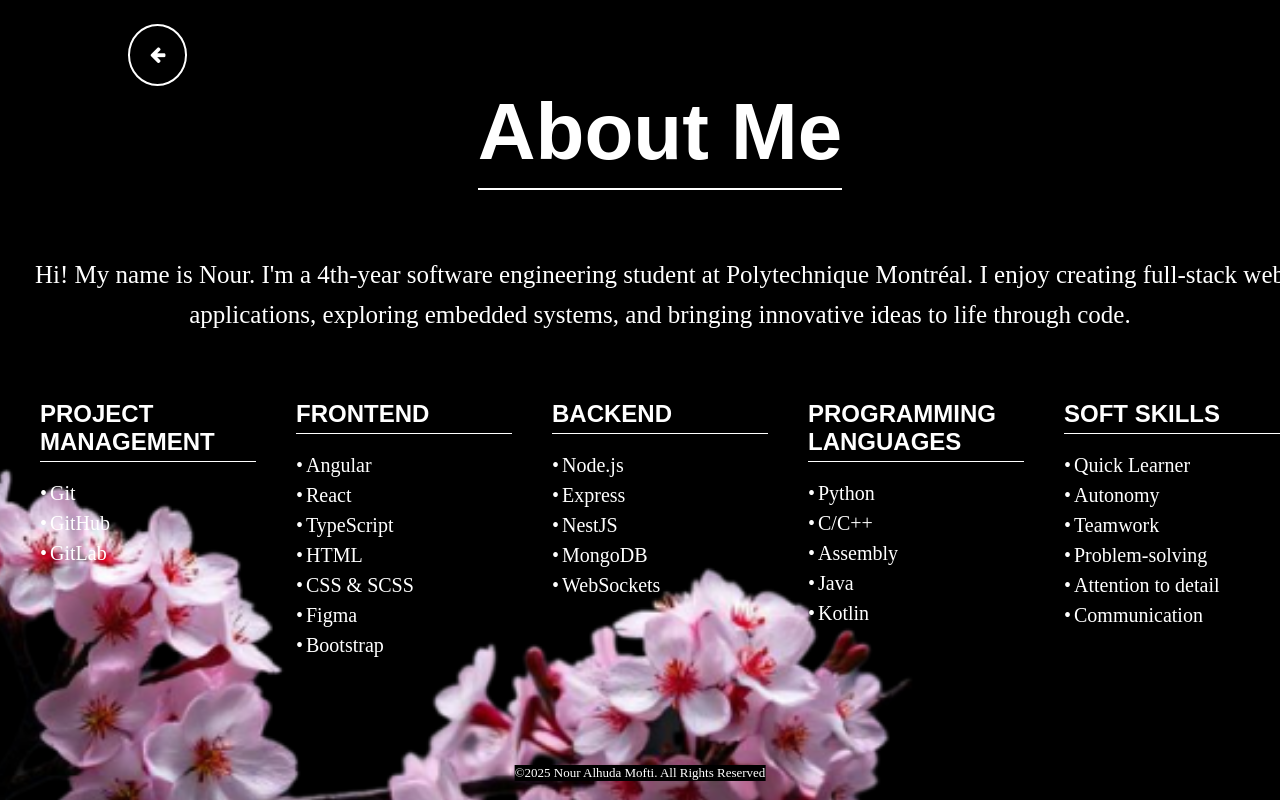
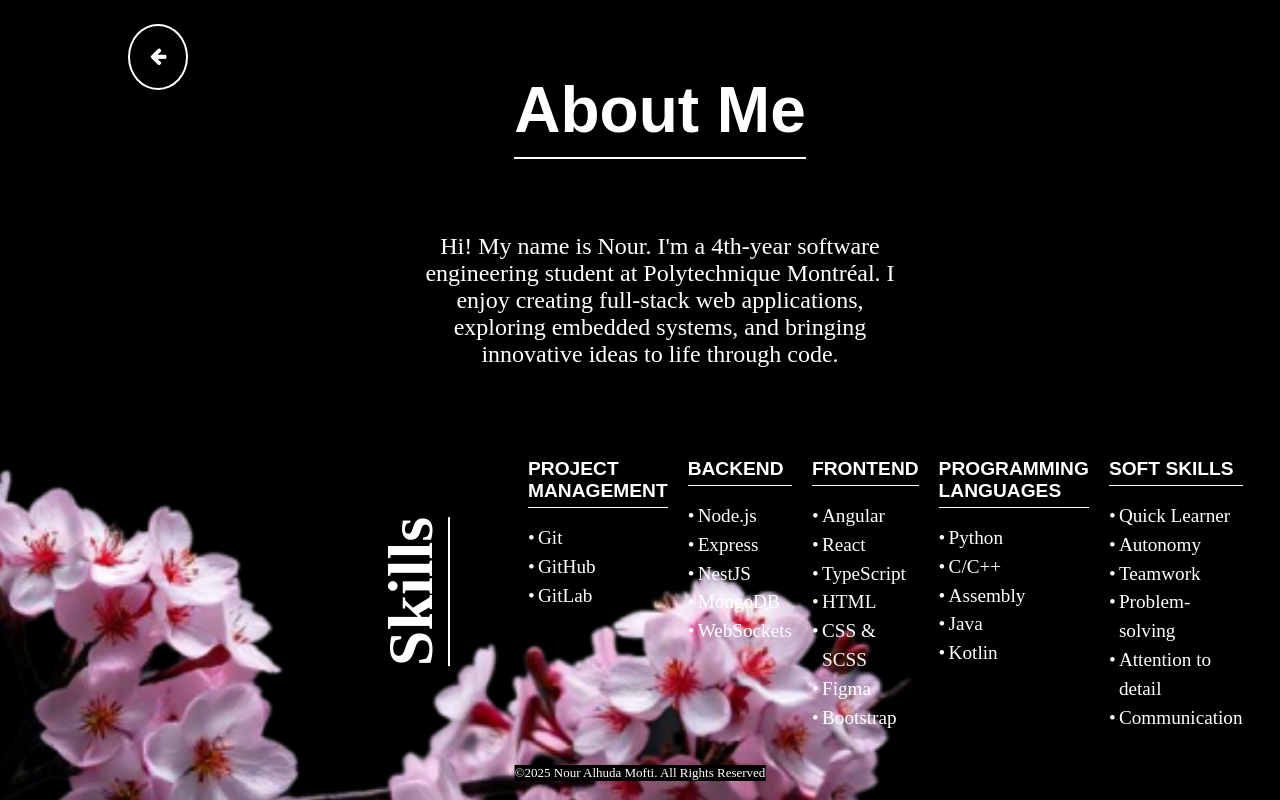
Before and after one commit to nouralhudaM/Portfolio, an Angular app: page /about in a window 1280 px wide. Built offline with nearby package versions, Linux system fonts and the light colour scheme.

Commit message:
UI/UX adjustments

```diff
--- a/src/app/pages/about/about.component.html
+++ b/src/app/pages/about/about.component.html
@@ -10,12 +10,25 @@
     </p>
 
     <div class="skills">
+      <h1 class="skills-title">Skills</h1>
+      <div class="skills-list">
         <div class="skill-category">
           <h2>Project Management</h2>
           <ul>
             <li>Git</li>
             <li>GitHub</li>
             <li>GitLab</li>
+          </ul>
+        </div>
+
+        <div class="skill-category">
+          <h2>Backend</h2>
+          <ul>
+            <li>Node.js</li>
+            <li>Express</li>
+            <li>NestJS</li>
+            <li>MongoDB</li>
+            <li>WebSockets</li>
           </ul>
         </div>
 
@@ -31,18 +44,6 @@
             <li>Bootstrap</li>
           </ul>
         </div>
-
-      <div class="skill-category">
-        <h2>Backend</h2>
-        <ul>
-          <li>Node.js</li>
-          <li>Express</li>
-          <li>NestJS</li>
-          <li>MongoDB</li>
-          <li>WebSockets</li>
-        </ul>
-      </div>
-
 
         <div class="skill-category">
           <h2>Programming Languages</h2>
@@ -68,5 +69,6 @@
         </div>
       </div>
     </div>
+  </div>
 </section>
 <p class="footer">©2025 Nour Alhuda Mofti. All Rights Reserved</p>
--- a/src/app/pages/about/about.component.scss
+++ b/src/app/pages/about/about.component.scss
@@ -5,16 +5,13 @@
   z-index: 9999;
   font-family: 'Jost', sans-serif;
   font-weight: 600;
-    font-size: 18px;
+  font-size: 1.2rem;
   padding: 20px;
   color: white;
   background: transparent;
   border: 2px solid white;
   border-radius: 100%;
   cursor: pointer;
-    display: flex;
-    align-items: center;
-    gap: 8px;
   transition: all 0.3s ease;
 
   &:hover {
@@ -36,7 +33,8 @@
   background-image: url('/assets/images/cherry_blossom2.jpg');
   background-size: cover;
   background-position: center;
-  background-repeat: no-repeat;color: white;
+  background-repeat: no-repeat;
+  color: white;
   display: flex;
   flex-direction: column;
   align-items: center;
@@ -44,7 +42,7 @@
 
   .about-title {
     font-family: 'Jost', sans-serif;
-    font-size: 80px;
+    font-size: 4rem;
     font-weight: 700;
     margin-bottom: 40px;
     border-bottom: 2px solid white;
@@ -53,29 +51,43 @@
   }
 
   .about-content {
-    max-width: 1400px;
-    width: 100%;
+    max-width: 70%;
     display: flex;
     flex-direction: column;
 
     .intro {
-      font-size: 25px;
-      line-height: 1.6;
+      padding: 10px 200px;
+      font-size: 1.5rem;
       text-align: center;
     }
 
     .skills {
+      display: flex;
+      align-items: flex-start;
+      gap: 40px;
+      padding: 0 200px;
+      margin-top: 40px;
+
+      .skills-title {
+        writing-mode: vertical-rl;
+        transform: rotate(180deg) translateY(-50%) translateX(50%);
+        font-size: 4rem;
+        margin: 0;
+        border-left: 2px solid white;
+      }
+
+      .skills-list {
         display: grid;
         grid-template-columns: repeat(5, 1fr);
+        gap: 20px;
 
         .skill-category {
           border-radius: 10px;
-        padding: 20px;
 
           h2 {
             font-family: 'Jost', sans-serif;
             font-weight: 700;
-          font-size: 24px;
+            font-size: 1.2rem;
             margin-bottom: 15px;
             text-transform: uppercase;
             border-bottom: 1px solid white;
@@ -87,7 +99,7 @@
             padding-left: 0;
 
             li {
-            font-size: 20px;
+              font-size: 1.2rem;
               line-height: 1.5;
               padding-left: 10px;
               position: relative;
@@ -101,17 +113,6 @@
             }
           }
         }
-    }
-
-    @media (max-width: 1200px) {
-      .skills {
-        grid-template-columns: repeat(2, 1fr);
-      }
-    }
-
-    @media (max-width: 700px) {
-      .skills {
-        grid-template-columns: 1fr;
       }
     }
   }
--- a/src/app/pages/contact/contact.component.scss
+++ b/src/app/pages/contact/contact.component.scss
@@ -5,16 +5,13 @@
     z-index: 9999;
     font-family: 'Jost', sans-serif;
     font-weight: 600;
-    font-size: 18px;
+    font-size: 1.2rem;
     padding: 20px;
     color: white;
     background: transparent;
     border: 2px solid white;
     border-radius: 100%;
     cursor: pointer;
-    display: flex;
-    align-items: center;
-    gap: 8px;
     transition: all 0.3s ease;
 
     &:hover {
@@ -45,7 +42,7 @@
     position: absolute;
     top: 0%;
     font-family: 'Jost', sans-serif;
-    font-size: 80px;
+    font-size: 5rem;
     margin-bottom: 40px;
     border-bottom: 2px solid white;
     padding-bottom: 10px;
@@ -60,12 +57,12 @@
     text-align: center;
 
     .intro {
-      font-size: 22px;
+      font-size: 1.4rem;
       max-width: 600px;
     }
 
     .email {
-      font-size: 60px;
+      font-size: 3.5rem;
     }
 
     .contact-icons {
@@ -84,13 +81,13 @@
         transition: all 0.3s ease;
 
         i {
-          font-size: 40px;
+          font-size: 2.5rem;
           margin-bottom: 8px;
           transition: all 0.3s ease;
         }
 
         span {
-          font-size: 18px;
+          font-size: 1.5rem;
         }
 
         &:hover {
--- a/src/app/pages/main/main.component.scss
+++ b/src/app/pages/main/main.component.scss
@@ -11,10 +11,11 @@
     background-repeat: no-repeat;
 
     h1 {
-        font-size: 80px;
+        font-size: 5rem;
         position: absolute;
         top: 30%;
-        left: 32%;
+        left: 50%;
+        transform: translateX(-50%);
         color: white;
     }
 
@@ -81,7 +82,7 @@
 
         button {
             font-weight: 600;
-            font-size: 25px;
+            font-size: 1.5rem;
             padding: 5px 30px;
             color: white;
             background: none;
--- a/src/app/pages/projects/projects.component.html
+++ b/src/app/pages/projects/projects.component.html
@@ -8,10 +8,10 @@
       [class.active]="i === activeIndex"
       (click)="setActive(i)"
     >
-      <img [src]="item.img" [alt]="i + 1">
+      <img [src]="item.img" [alt]="i + 1"  [class.clickable]="item.link" (click)="navigateToRepo(item)" [attr.title]="item.link ? 'Click to access gitHub repo' : null">
       <h1>{{ item.title }}</h1>
       <div class="details">
-        <h2 [class.clickable]="item.link" (click)="navigateToRepo(item)" [attr.title]="item.link ? 'Click to access gitHub repo' : null">{{ item.title }}</h2>
+        <h2>{{ item.title }}</h2>
         <p>{{ item.subtitle }}</p>
       </div>
     </div>
--- a/src/app/pages/projects/projects.component.scss
+++ b/src/app/pages/projects/projects.component.scss
@@ -5,16 +5,13 @@
     z-index: 9999;
     font-family: 'Jost', sans-serif;
     font-weight: 600;
-    font-size: 18px;
+    font-size: 1.2rem;
     padding: 20px;
     color: white;
     background: transparent;
     border: 2px solid white;
     border-radius: 100%;
     cursor: pointer;
-    display: flex;
-    align-items: center;
-    gap: 8px;
     transition: all 0.3s ease;
 
     &:hover {
@@ -34,7 +31,7 @@
     transform: translateX(-50%);
     z-index: 9999;
     color: white;
-    font-size: 100px;
+    font-size: 6rem;
 }
 
 * {
@@ -58,6 +55,7 @@
         display: flex;
         align-items: center;
         gap: 21px;
+        max-width: 90%;
 
         .slider-img {
             width: 110px;
@@ -81,7 +79,7 @@
 
             h1 {
                 font-family: "Jost", sans-serif;
-                font-size: 29px;
+                font-size: 1.7rem;
                 font-weight: 700;
                 text-align: left;
                 text-transform: uppercase;
@@ -96,8 +94,8 @@
 
             .details{
                 position: absolute;
-                bottom: 43px;
-                left: 43px;
+                bottom: 5%;
+                left: 5%;
             }
         }
     }
@@ -105,7 +103,7 @@
 
 .details h2 {
     font-family: "Jost", sans-serif;
-    font-size: 25px;
+    font-size: 1.6rem;
     font-weight: 700;
     text-align: left;
     line-height: 44px;
@@ -117,7 +115,7 @@
 }
 .details p {
     font-family: "Jost", sans-serif;
-    font-size: 20px;
+    font-size: 1.2rem;
     text-align: left;
     line-height: 33px;
     text-align: left;
@@ -164,9 +162,4 @@ img {
 
 .clickable {
     cursor: pointer;
-    text-decoration: underline;
-
-    &:hover {
-        color: pink !important;
-    }
 }
--- a/src/index.html
+++ b/src/index.html
@@ -2,10 +2,10 @@
 <html lang="en">
 <head>
   <meta charset="utf-8">
-  <title>PortfolioApp</title>
+  <title>Nour Alhuda Mofti</title>
   <base href="/">
   <meta name="viewport" content="width=device-width, initial-scale=1">
-  <link rel="icon" type="image/x-icon" href="favicon.ico">
+  <link rel="icon" type="image/png" href="./assets/images/n.png">
   <link rel="stylesheet" href="https://cdnjs.cloudflare.com/ajax/libs/font-awesome/6.4.0/css/all.min.css">
 </head>
 <body>
```
Also changed, not shown: src/assets/images/n.png (added). Lines whose indentation alone changed are shown as unchanged.
